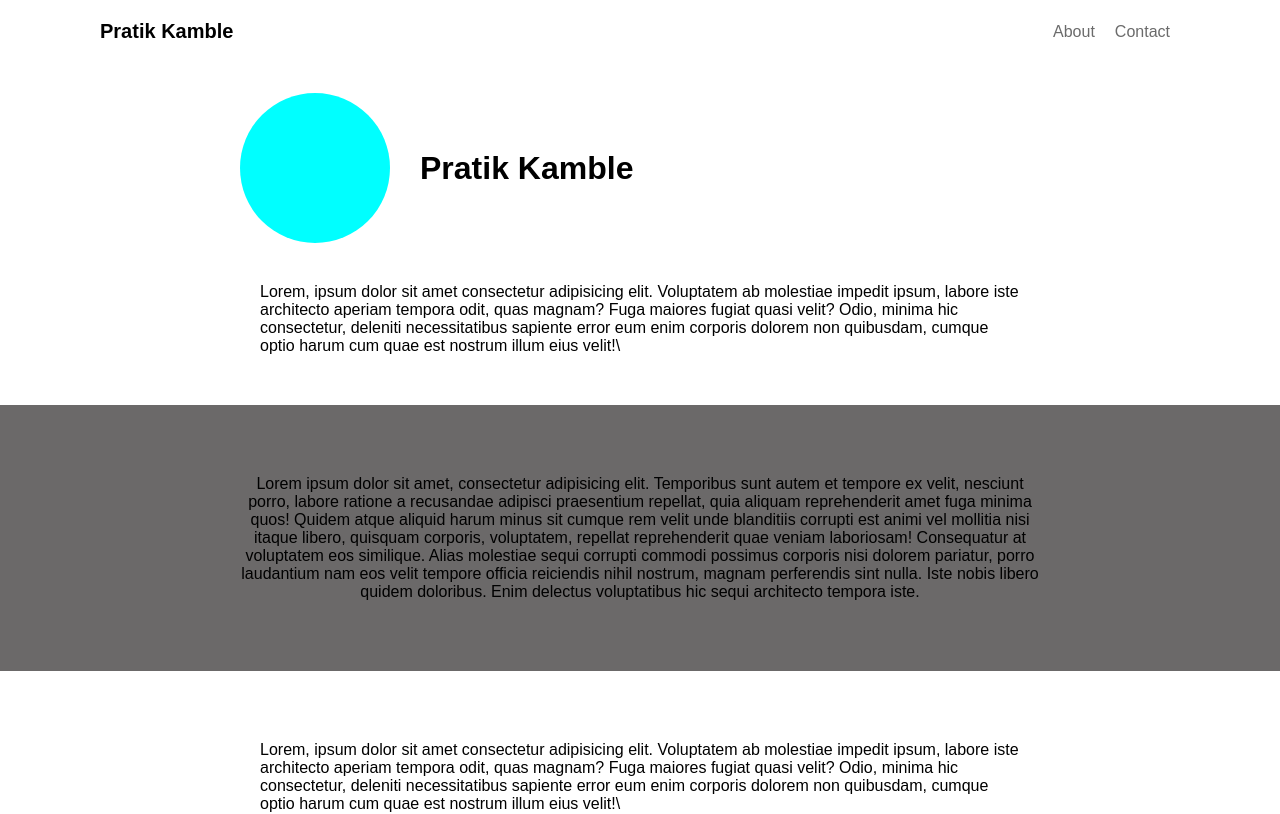
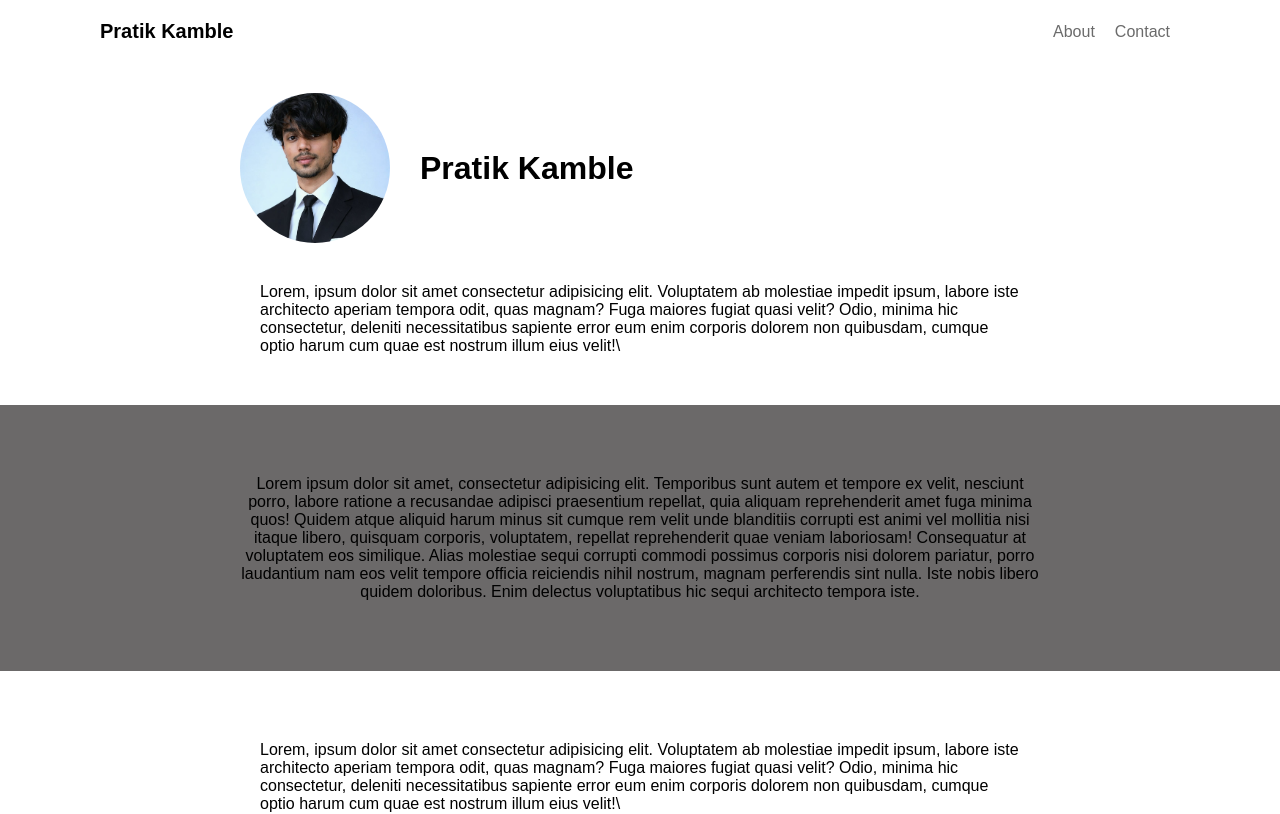
Before and after one commit to Pratik-z005/portfolio, a React (Vite) app: page /about in a window 1280 px wide. Shown: the top 814 px of the page. Built offline with nearby package versions, Linux system fonts and the light colour scheme.

Commit message:
update message

```diff
--- a/src/pages/AboutPage.jsx
+++ b/src/pages/AboutPage.jsx
@@ -7,13 +7,18 @@ import Footer from "../components/Footer";
 // css!
 import css from "./AboutPage.module.css";
 
+// assets!
+import Profile from "/src/assets/photos/Pratik Black_Suit.jpeg";
+
 const AboutPage = () => {
   return (
     <>
       <Navbar />
       <div className={css.container}>
         <div className={css.flexContainer}>
-          <div className={css.imgContainer}>{/* <img src="" alt="" /> */}</div>
+          <div className={css.imgContainer}>
+            <img className={css.img} src={Profile} alt="" />
+          </div>
           <div className={css.nameContainer}>
             <h1>Pratik Kamble</h1>
           </div>
--- a/src/pages/AboutPage.module.css
+++ b/src/pages/AboutPage.module.css
@@ -17,6 +17,7 @@
   height: 150px;
   background-color: aqua;
   border-radius: 50%;
+  overflow: hidden;
 }
 
 .nameContainer {
@@ -26,6 +27,14 @@
 .content {
   margin-top: 20px;
   padding: 20px;
+}
+
+.img {
+  height: 100%;
+  width: 100%;
+  overflow: hidden;
+  z-index: -1;
+  object-fit: cover;
 }
 
 .educationBox {
```
Also changed, not shown: src/assets/photos/Pratik Black_Suit.jpeg (added).
